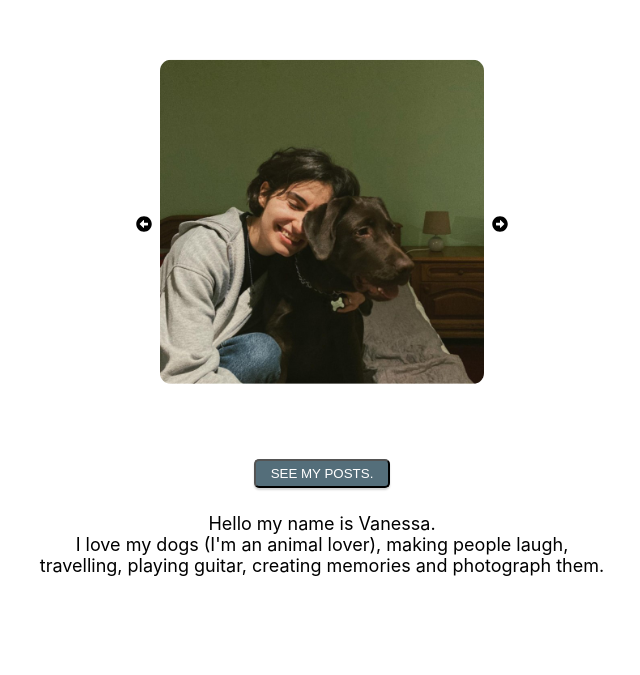
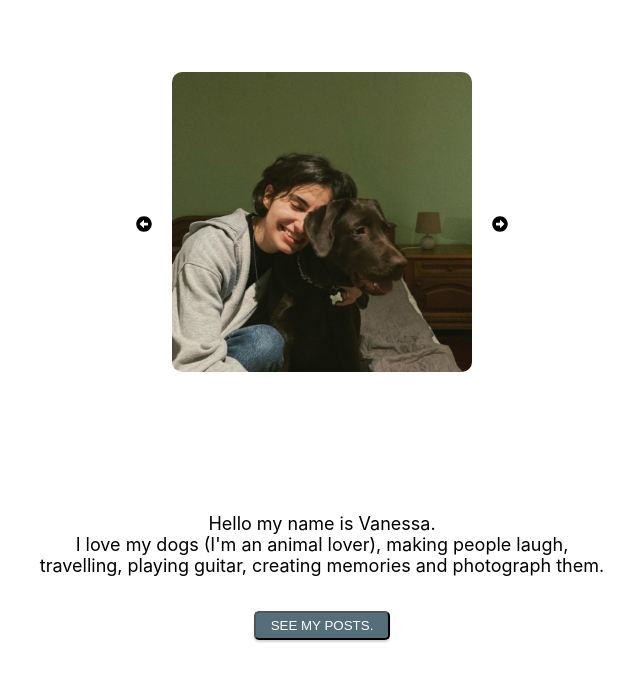
Before and after one commit to VanessaNiculae/homepage-posts-app, a React (Create React App) app: page / in a window 1280 px wide. Shown: the part 125-800 px from the top of the page, without its empty margins (318-958 px from the left). Built offline with nearby package versions, Linux system fonts and the light colour scheme.

Commit message:
button-working

```diff
--- a/src/App.css
+++ b/src/App.css
@@ -62,7 +62,7 @@
 .slide.active {
   opacity: 1;
   transition-duration: 1s;
-  transform: scale(1.08);
+  transform: scale(1.0);
 }
 
 .button {
@@ -79,8 +79,9 @@
 
 .button-layout {
   position: relative;
-  top: 73vh;
+  top: 92vh;
   display: flex;
   justify-content: center;
   align-items: center;
+  cursor: pointer;
 }
--- a/src/App.js
+++ b/src/App.js
@@ -16,7 +16,6 @@ function App() {
             </button>
           </a>
         </div>
-
 
         <div>
           <ImageSlider slides={SliderData} />
```
